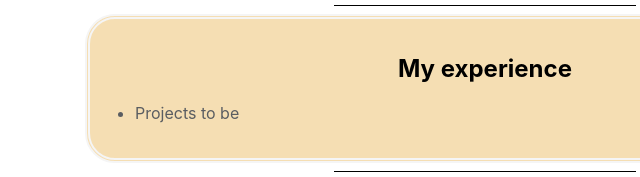
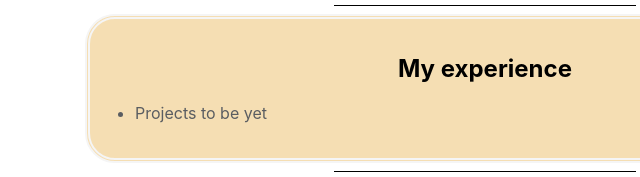
Before and after one commit to itwoshenka/rsschool-cv, a plain HTML site: page index.html in a window 1280 px wide. Shown: the part 1339-1516 px from the top of the page, 155-795 px from the left. Drawn offline with Linux system fonts and the light colour scheme.

```diff
--- a/index.html
+++ b/index.html
@@ -91,7 +91,7 @@
     <div class="education">
 <h2>My experience</h2>
 <ul class="experience">
-<li><a href="#">Projects to be</a></li>
+<li><a href="#">Projects to be yet</a></li>
 </ul>
 </div>
 <hr color="black" size="1" width="300">
```
